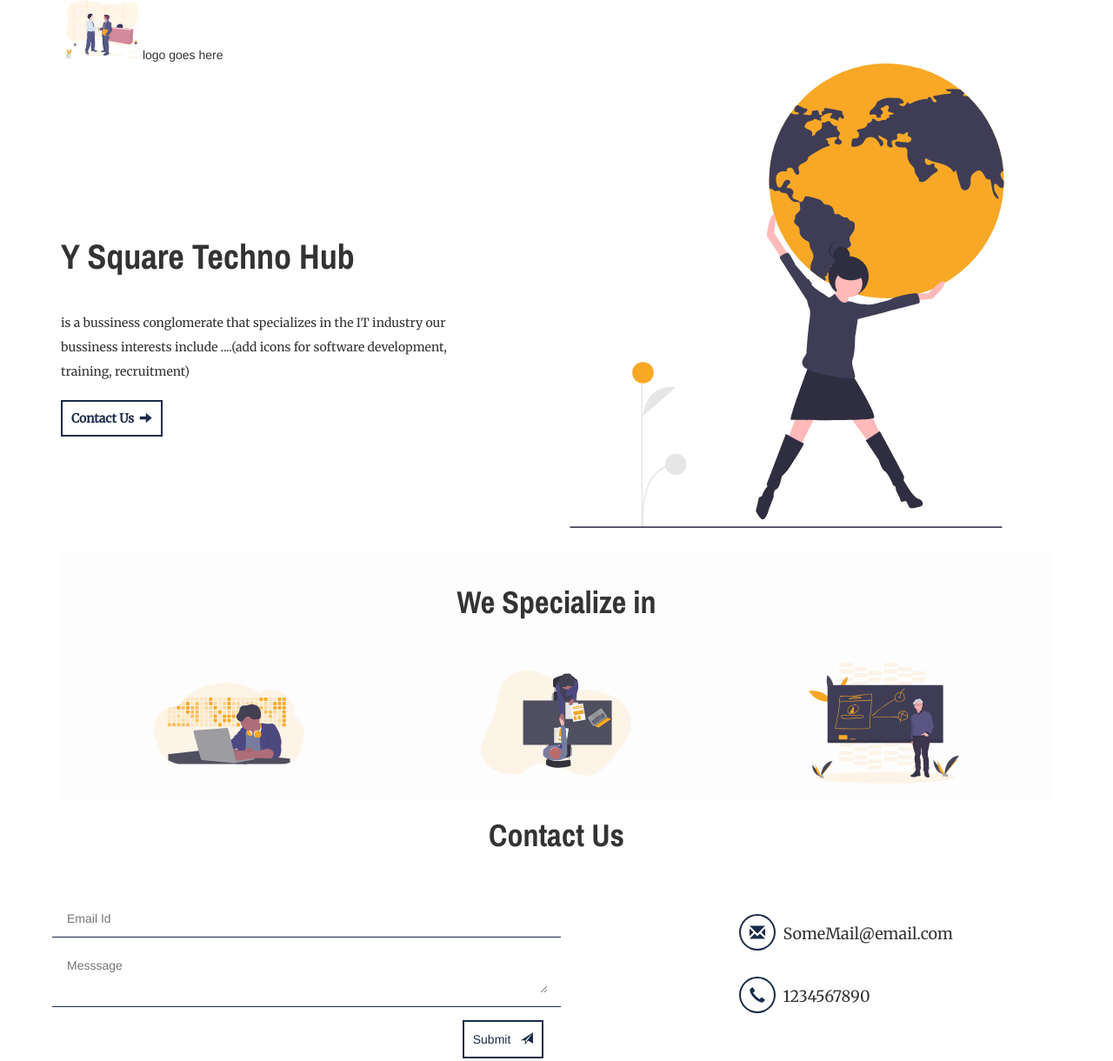
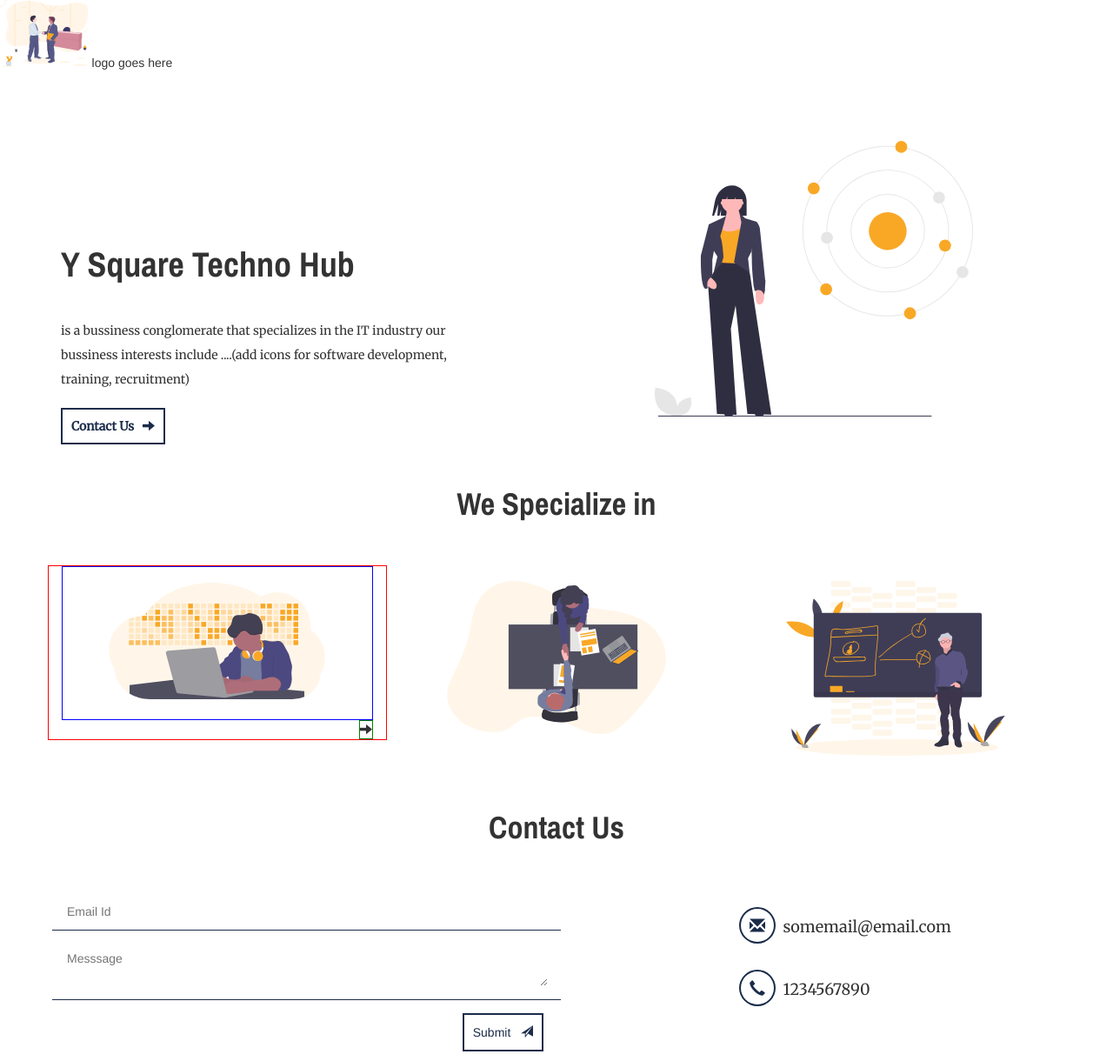
Before and after one commit to ysquaretechnohub/ysquaretechnohub.github.io, a plain HTML site: page index.html in a window 1280 px wide. Shown: the top 1220 px of the page at 87% size. Drawn offline with nearby package versions, Linux system fonts and the light colour scheme.

Commit message:
figured out image centering

```diff
--- a/index.html
+++ b/index.html
@@ -8,13 +8,11 @@
   <link rel="stylesheet" href="./style.css">
   <link rel="stylesheet" href="https://maxcdn.bootstrapcdn.com/bootstrap/3.3.7/css/bootstrap.min.css"
     integrity="sha384-BVYiiSIFeK1dGmJRAkycuHAHRg32OmUcww7on3RYdg4Va+PmSTsz/K68vbdEjh4u" crossorigin="anonymous">
-  <link rel="stylesheet" href="https://maxcdn.bootstrapcdn.com/bootstrap/3.3.7/css/bootstrap-theme.min.css"
-    integrity="sha384-rHyoN1iRsVXV4nD0JutlnGaslCJuC7uwjduW9SVrLvRYooPp2bWYgmgJQIXwl/Sp" crossorigin="anonymous">
   <link href="https://fonts.googleapis.com/css2?family=Archivo+Narrow:wght@700&family=Merriweather&display=swap"
     rel="stylesheet">
 </head>
 
-<body class="container">
+<body>
   <header>
     <div class="row">
       <div class="col-md-4 col-sm-6">
@@ -25,6 +23,7 @@
       </div>
     </div>
   </header>
+  <div class="container">
     <div class="row">
       <div class="col-md-6 col-xs-12">
         <section class="row">
@@ -44,19 +43,22 @@
         <br />
         <section class="row">
           <div class="col-md-4">
-          <a href="#contact" class="btn__action"><strong>Contact Us </strong> &nbsp;<span
-              class="glyphicon glyphicon-arrow-right"></span></a>
+            <a href="#contact" class="btn__action">
+              <strong>Contact Us </strong> &nbsp;
+              <span class="glyphicon glyphicon-arrow-right"></span>
+            </a>
           </div>
         </section>
       </div>
-    <section class="col-md-6">
-      <object type="image/svg+xml" data="assets/undraw_the_world_is_mine_nb0e.svg" style="width:90%">
+      <section class="col-md-offset-1 col-md-5 image__offset">
+        <object type="image/svg+xml" data="assets/undraw_data_extraction_ih3n.svg" style="width:80%">
           Your browser does not support SVG
         </object>
       </section>
     </div>
+  </div>
   <br />
-  <section class="specialization">
+  <section class="specialization container">
     <section class="row">
       <div class="col-md-12">
         <h1 class="section__heading">We Specialize in</h1>
@@ -64,11 +66,16 @@
     </section>
     <br />
     <br />
-    <div class="row specialization__images">
-      <div class="col-md-4">
+    <div class="row specialization__elements">
+      <div class="col-md-4 specialization__card">
+        <div class="specialization__card__image">
           <object type="image/svg+xml" data="assets/undraw_developer_activity_bv83.svg" class="card__img">
             Your browser does not support SVG
           </object>
+        </div>
+        <div class="specialization__card__button">
+          <span class="glyphicon glyphicon-arrow-right"></span>
+        </div>
       </div>
       <div class="col-md-4">
         <object type="image/svg+xml" data="assets/undraw_interview_rmcf.svg" class="card__img">
@@ -89,6 +96,7 @@
   </section>
   <br />
   <br />
+  <div class="container">
     <div class="row">
       <section class="contact" id="contact">
         <div class="col-md-6 col-xs-12">
@@ -104,8 +112,10 @@
           </div>
           <div class="row">
             <div class="col-xs-12">
-            <button class="btn__submit btn__action">Submit &nbsp; <span
-                class="glyphicon glyphicon-send"></span></button>
+              <button class="btn__submit btn__action">
+                Submit &nbsp;
+                <span class="glyphicon glyphicon-send"></span>
+              </button>
             </div>
           </div>
         </div>
@@ -116,7 +126,7 @@
               <h4 class="subHeading">
                 <span class="btn__action__outline__rounded glyphicon glyphicon-envelope">
                 </span>&nbsp;
-              SomeMail@email.com
+                somemail@email.com
               </h4>
             </div>
           </div>
@@ -131,6 +141,7 @@
           </div>
       </section>
     </div>
+  </div>
   <br />
   <br />
   <footer>
@@ -141,47 +152,3 @@
 </body>
 
 </html>
-
-<!--
-<div class="container">
-  <div class="row">
-    <div class="col-md-6">
-      <form action="home-01.html">
-        <div class="row">
-          <div class="form-group col-sm-5 bottom__border">
-            <input type="text" id="f_name" class="remove" placeholder="First Name" required>
-          </div>
-          <div class="form-group col-sm-5 bottom__border">
-            <input type="text" id="l_name" class="remove" placeholder="Last Name">
-          </div>
-          <div class="form-group col-sm-5 bottom__border">
-            <input type="email" id="email" class="remove" placeholder="Email Address" required>
-          </div>
-          <div class="form-group col-sm-5 bottom__border">
-            <input type="text" id="phone" class="remove" placeholder="Phone Number">
-          </div>
-        </div>
-        <div class="form-group col-sm-11 bottom__border">
-          <textarea name="message" class="remove" id="message" placeholder="Your Message" required=""></textarea>
-      </div>
-      <div class="row">
-        <button type="submit" class="btn__action">Submit</button>
-      </div>
-      </form>
-    </div>
-    <div class="col-md-6" id="contact">
-      <aside>
-        <div class="contact__info">
-          <div>
-            <span class="glyphicon glyphicon-phone-alt"></span>&nbsp;
-            <a href="tel:+32176542198">+321 7654 2198</a>
-          </div>
-          <div>
-            <span class="glyphicon glyphicon-envelope"></span>&nbsp;
-            <a href="mailto:info@ysquaretechnohub.com"> info@ysquaretechnohub.com</a>
-          </div>
-        </div>
-      </aside>
-    </div>
-    </div>
-    </div> -->
--- a/style.css
+++ b/style.css
@@ -2,9 +2,11 @@ html {
   margin: 0;
   padding: 0;
   scroll-behavior: smooth;
-  background-color: #ffffff;
+  --blue__highlight: #1b2c4a;
+  --white__background: #ffffff;
   --font-family-text: 'Merriweather', serif;
   --font-family-heading: 'Archivo Narrow', sans-serif;
+  background-color: var(--white__background);
 }
 
 p, td {
@@ -27,31 +29,18 @@ p, td {
   font-family: var(--font-family-heading);
 }
 
+.image__offset{
+  margin-top: 10vh;
+}
 .specialization {
   padding: 2rem;
-  background-color: #fdfdfd;
-}
-
-.specialization__images {
-  display: flex;
-  align-items: center;
-  justify-content: center;
-}
-
-.specialization__images div {
-  display: flex;
-  align-items: center;
-  justify-content: center;
-}
-
-.card__img {
-  width: 50%;
+  background-color: var(--white__background);
 }
 
 .bottom__border {
   padding: 1rem;
   margin: .5rem;
-  border-bottom: 1px solid #1b2c4a;
+  border-bottom: 1px solid var(--blue__highlight);
 }
 
 .remove {
@@ -78,45 +67,63 @@ p, td {
   box-shadow: none;
 }
 
-a{
-  /* color: #1b2c4a; */
+a {
+  text-decoration: none !important;
   font-family: var(--font-family-text);
+}
+
+button {
+  font-family: var(--font-family-text);
+}
+
+a:hover {
   text-decoration: none !important;
 }
 
-button{
-  font-family: var(--font-family-text);
-}
-a:hover{
-  /* color: #1b2c4a; */
-  text-decoration: none !important;
+.btn__action {
+  padding: 10px;
+  margin-top: 10px;
+  color: var(--blue__highlight);
+  border: 2px solid var(--blue__highlight);
+  background-color: var(--white__background);
 }
 
-.btn__action{
+.btn__action__outline__rounded {
+  padding: 10px;
   margin-top: 10px;
-  padding: 10px;
-  color: #1b2c4a;
-  background-color:  white;
-  border: 2px solid #1b2c4a;
+  border-radius: 50%;
+  color: var(--blue__highlight);
+  border: 2px solid var(--blue__highlight);
+  background-color: var(--white__background);
 }
 
-.btn__action__outline__rounded{
-  margin-top: 10px;
-  padding: 10px;
-  color: #1b2c4a;
-  background-color: white;
-  border: 2px solid #1b2c4a;
-  border-radius: 50%;
+.btn__action:hover {
+  color: var(--blue__highlight);
+  border-radius: 10px 0px 10px 0px;
 }
 
-.btn__action:hover{
-  border-radius: 10px 0px 10px 0px;
-  color: #1b2c4a;
-}
-.btn__submit{
+.btn__submit {
   float: right;
 }
-/*
-input::placeholder{
-  color:;
-} */
+
+.specialization__card{
+  display: flex;
+  flex-direction: column;
+  border: 1px solid red;
+}
+
+.specialization__card__image{
+  margin: 0, auto;
+  border: 1px solid blue;
+}
+
+.card__img{
+  max-width: 100%;
+  margin: 0 auto;
+  padding: 5% 15%;
+}
+.specialization__card__button{
+  align-self: end;
+  justify-self: end;
+  border: 1px solid green;
+}
```
Lines whose indentation alone changed are shown as unchanged.
